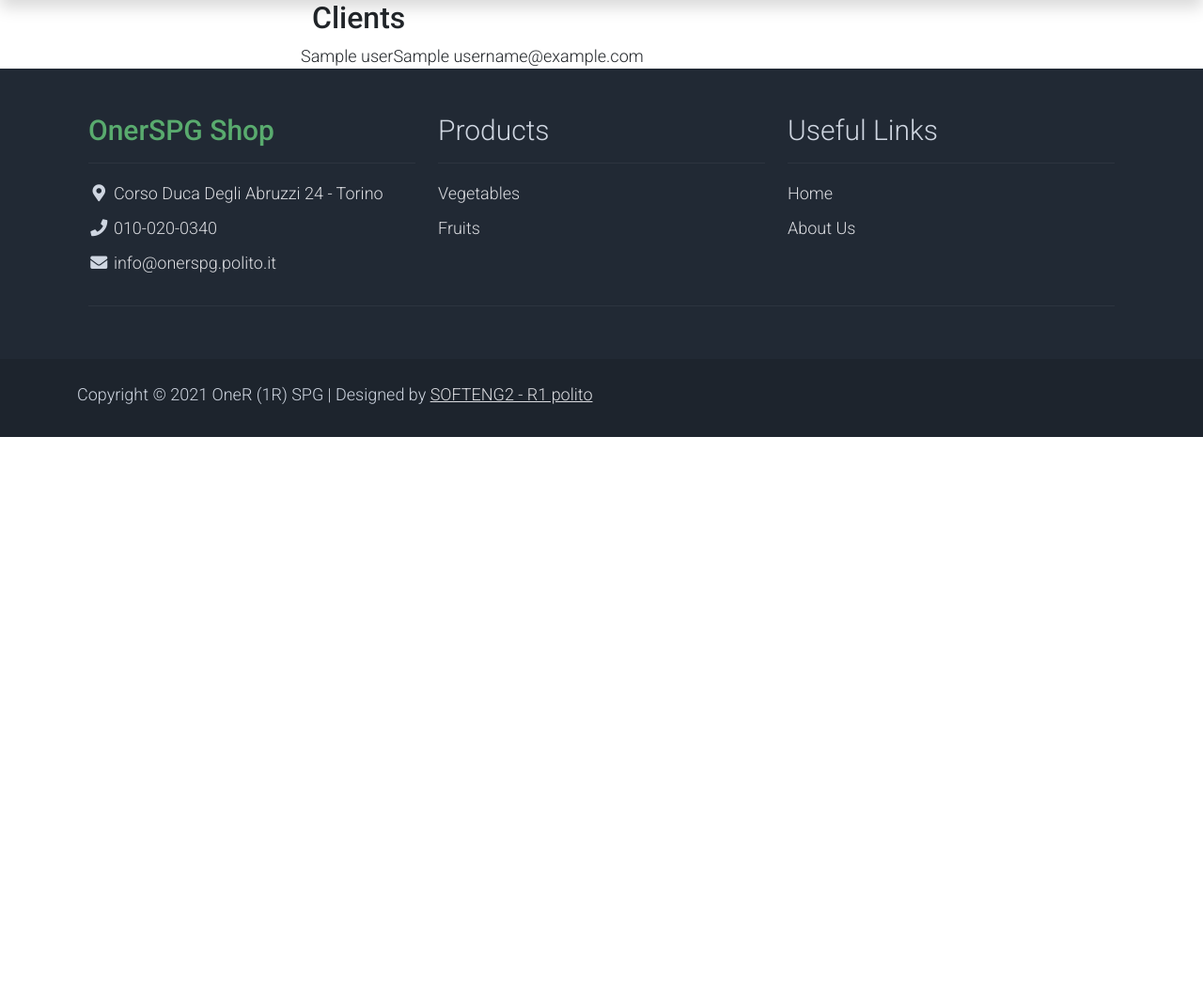
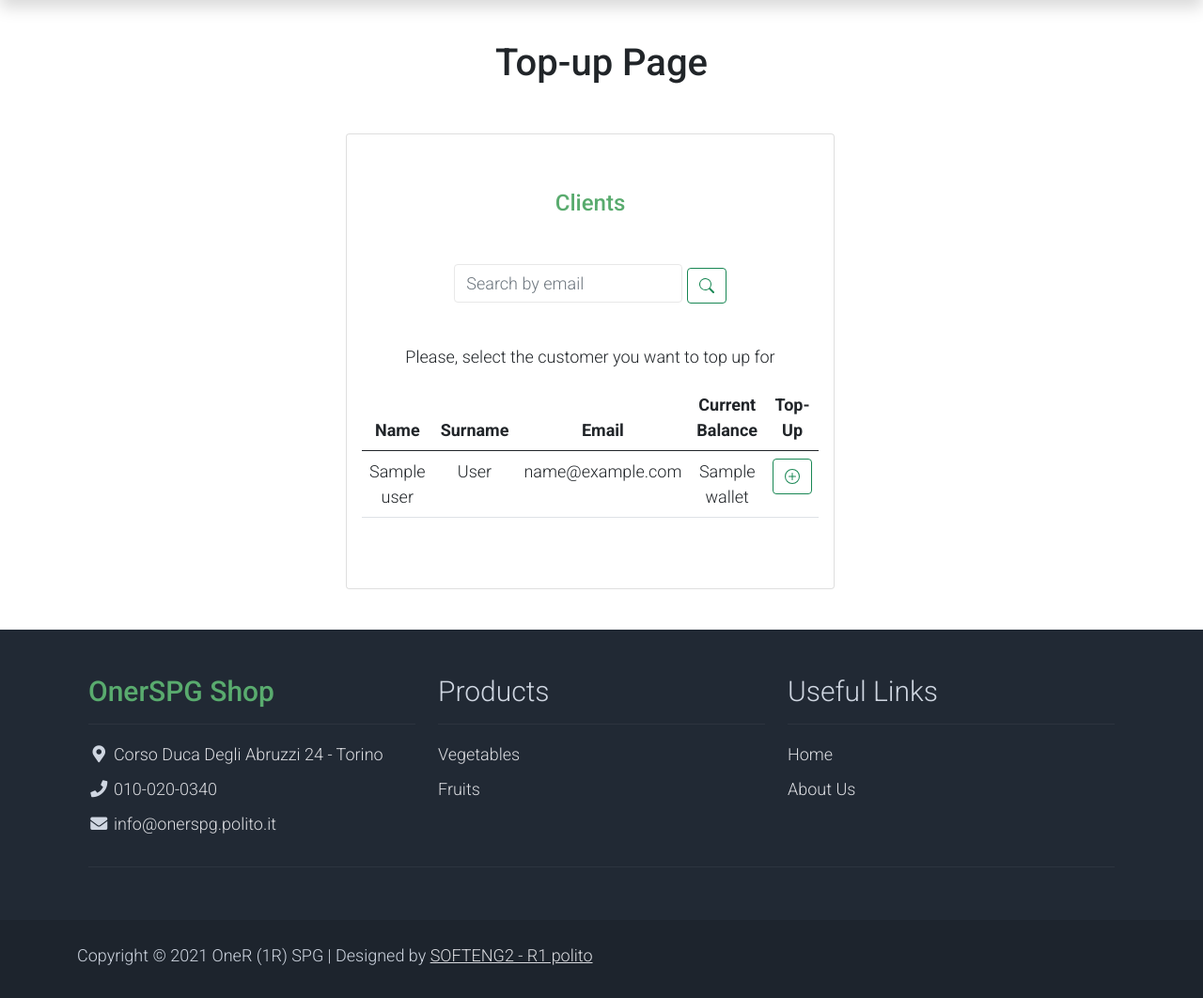
Before and after one commit to shantifabri/SE2-R1-SPG, a Python web app: template project/project/templates/topup.html in a window 1280 px wide. Shown: the part 132-1194 px from the top of the page at 94% size. Before the commit the page ends 597 px from the top, so only its background shows below. Run offline with Jinja, Linux system fonts and the light colour scheme; the template is opened without the code that fills it: most values are stand-ins (such as "Sample title", 1, 10 or a date in 2020); some libraries are stand-ins or nearby versions.

Commit message:
first push of the topup page (not completely working)

```diff
--- a/project/project/templates/insertclient.html
+++ b/project/project/templates/insertclient.html
@@ -1,7 +1,7 @@
 {% import "bootstrap/wtf.html" as wtf %} {% extends "base.html" %} {% block main %}
 <div class="container col-md-6">
-    <form class="form-container form-container-spacing" method="POST" action="/insertclient">
-        <h2 class="form-signin-heading">Insert a new Client</h2>
+    <form class="form-container form-container-spacing" method="POST" action="/insertclient" >
+        <h1 class="form-signin-heading" style="text-align:center">Insert a new Client</h1>
         {{ form.hidden_tag() }} {{ wtf.form_field(form.name) }} {{ wtf.form_field(form.surname) }} {{ wtf.form_field(form.email) }} {{ wtf.form_field(form.password) }}
         <button class="btn btn-lg btn-success btn-block" type="submit">Insert</button>
     </form>
--- a/project/project/templates/topup.html
+++ b/project/project/templates/topup.html
@@ -1,43 +1,91 @@
 {% import "bootstrap/wtf.html" as wtf %} {% extends "base.html" %} {% block main %}
 
-<head>
+<body>
+    <div class="container-fluid col-md-6">
+        <p>&nbsp;</p>
+        <h1 style="text-align:center">Top-up Page</h1>
+        <p>&nbsp;</p>
+        <div class="container-fluid" id="page-content">
+          <div class="padding">
+              <div class="row container d-flex justify-content-center">
+                  <div class="col-lg-16 grid-margin stretch-card">
+                      <div class="card">
+                          <div class="card-body">
+                              <p>&nbsp;</p>
+                              <h4 class="card-title text-success" style="text-align:center">Clients</h4>
+                              <p>&nbsp;</p>
+                              <form class="form-inline my-2 my-lg-0" style="text-align:center">
+                                <input class="form-control form-inline mr-sm-2" style="width: 50%; display: inline-block" type="search" placeholder="Search by email" aria-label="Search">
+                                <button class="btn btn-outline-success" type="submit" style="display:inline-block">
+                                  <svg xmlns="http://www.w3.org/2000/svg" width="16" height="16" fill="currentColor" class="bi bi-search" viewBox="0 0 16 16">
+                                    <path d="M11.742 10.344a6.5 6.5 0 1 0-1.397 1.398h-.001c.03.04.062.078.098.115l3.85 3.85a1 1 0 0 0 1.415-1.414l-3.85-3.85a1.007 1.007 0 0 0-.115-.1zM12 6.5a5.5 5.5 0 1 1-11 0 5.5 5.5 0 0 1 11 0z"/>
+                                  </svg>
+                                </button>
+                              </form>
+                              <p>&nbsp;</p>
+                              <p class="card-description" style="text-align:center"> Please, select the customer you want to top up for</p>
+                              <div class="table-responsive">
+                                  <table class="table" style="text-align:center">
+                                    <thead>
+                                      <tr>
+                                          <th>Name</th>
+                                          <th>Surname</th>
+                                          <th>Email</th>
+                                          <th>Current Balance</th>
+                                          <th>Top-Up</th>
+                                      </tr>
+                                    </thead>
 
-  <!--vedi se ci devi mettere qualcosa
-  codice svg per il + col cerchio:
-  <svg xmlns="http://www.w3.org/2000/svg" width="16" height="16" fill="currentColor" class="bi bi-plus-circle" viewBox="0 0 16 16">
-  <path d="M8 15A7 7 0 1 1 8 1a7 7 0 0 1 0 14zm0 1A8 8 0 1 0 8 0a8 8 0 0 0 0 16z"/>
-  <path d="M8 4a.5.5 0 0 1 .5.5v3h3a.5.5 0 0 1 0 1h-3v3a.5.5 0 0 1-1 0v-3h-3a.5.5 0 0 1 0-1h3v-3A.5.5 0 0 1 8 4z"/>
-  </svg>
-  -->
+                                    <tbody>
+                                      {% for user in users %}
+                                        <tr>
+                                            <td>{{user.name}}</td>
+                                            <td>{{user.surname}}</td>
+                                            <td>{{user.email}}</td>
+                                            <td>{{user.wallet}}</td>
+                                            <td>
+                                              <button type="button" class="btn btn-outline-success" data-toggle="modal" data-target="#{{user.id}}">
+                                                <svg xmlns="http://www.w3.org/2000/svg" width="16" height="16" fill="currentColor" class="bi bi-plus-circle" viewBox="0 0 16 16">
+                                                <path d="M8 15A7 7 0 1 1 8 1a7 7 0 0 1 0 14zm0 1A8 8 0 1 0 8 0a8 8 0 0 0 0 16z"/>
+                                                <path d="M8 4a.5.5 0 0 1 .5.5v3h3a.5.5 0 0 1 0 1h-3v3a.5.5 0 0 1-1 0v-3h-3a.5.5 0 0 1 0-1h3v-3A.5.5 0 0 1 8 4z"/>
+                                                </svg>
+                                              </button>
+                                            </td>
+                                            <div class="modal fade" id="{{user.id}}" tabindex="-1" role="dialog" aria-hidden="true">
+                                              <div class="modal-dialog" role="document">
+                                                <div class="modal-content">
+                                                  <div class="modal-header">
+                                                    <h5 class="modal-title" id="{{user.id}}">Modal title</h5>
+                                                    <button type="button" class="close" data-dismiss="modal" aria-label="Close">
+                                                      <span aria-hidden="true">&times;</span>
+                                                    </button>
+                                                  </div>
+                                                  <div class="modal-body">
+                                                    ...
+                                                  </div>
+                                                  <div class="modal-footer">
+                                                    <button type="button" class="btn btn-secondary" data-dismiss="modal">Close</button>
+                                                    <button type="button" class="btn btn-primary">Save changes</button>
+                                                  </div>
+                                                </div>
+                                              </div>
+                                            </div>
+                                        </tr>
+                                      {% endfor %}
+                                    </tbody>
+                                  </table>
+                                  <p>&nbsp;</p>
+                              </div>
+                          </div>
+                      </div>
+                  </div>
+              </div>
+          </div>
+      </div>
+      <p>&nbsp;</p>
+    </div>
 
-</head>
 
-<body>
-    <div class="container col-md-6">
-        <!-- <form class="form-container form-container-spacing" method="POST" action="/topup">
-            <h2 class="form-signin-heading">Wallet top-up</h2>
-
-            <div id="email_back">
-                Your email is: admin@manager.com
-            </div>
-            <div id="output"></div>
-            <p class="output-statement"></p>
-
-            <div id="balance_response">
-                Your balance is: $10
-            </div>
-            <div id="output"></div>
-            <p class="output-statement"></p>
-            {{ form.hidden_tag() }} {{ wtf.form_field(form.amount) }}
-            <button class="btn btn-lg btn-success btn-block" type="submit">Submit</button>
-        </form> -->
-        <h2>Clients</h2>
-        {% for user in users %}
-        <div class="row">
-            {{user.name}}{{user.name}}{{user.email}}
-        </div>
-        {% endfor %}
-    </div>
 
     <body>
 
```
Also changed, not shown: project/project/templates/topupcheck.html (deleted, +0 -25 lines).
